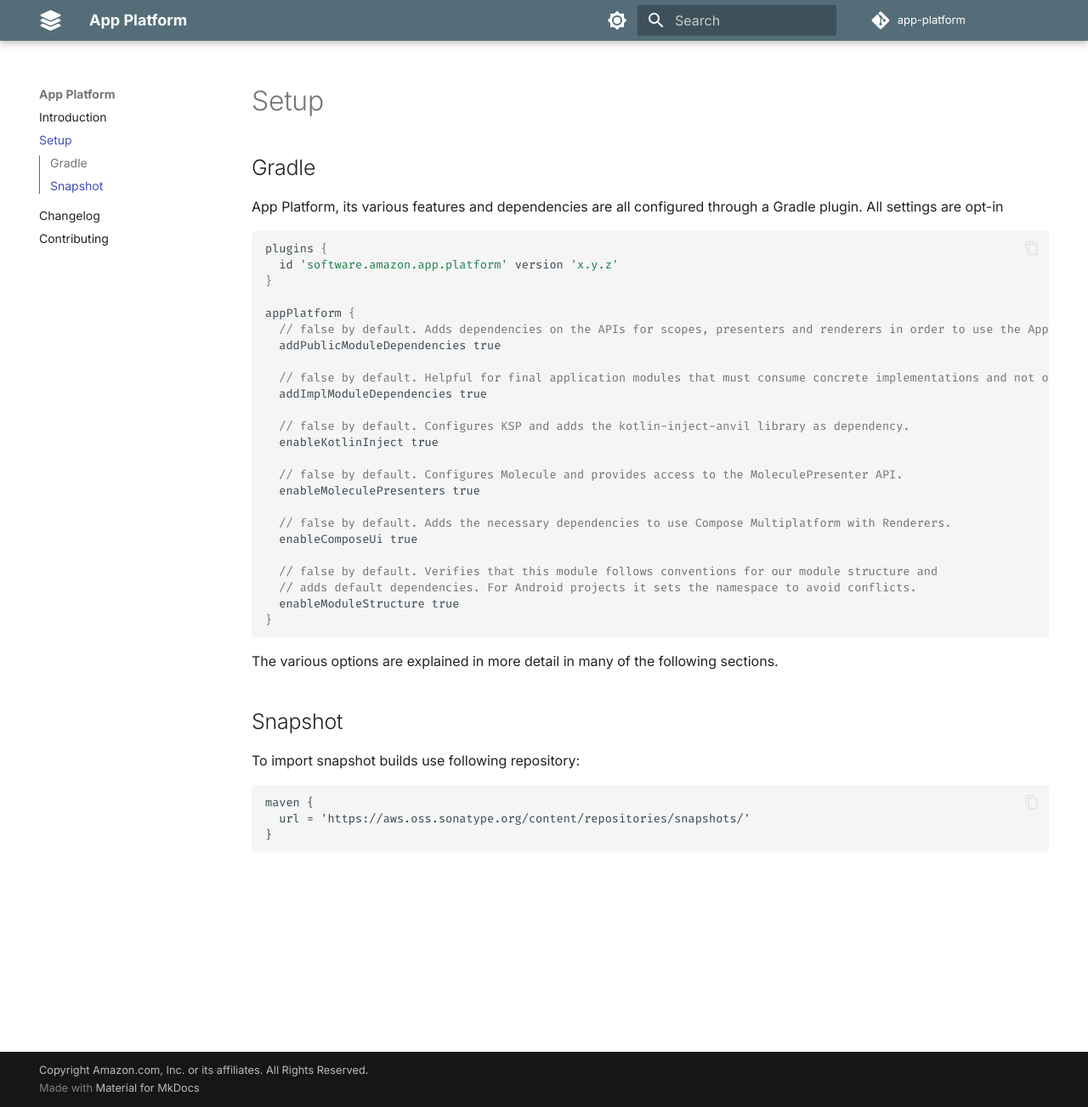
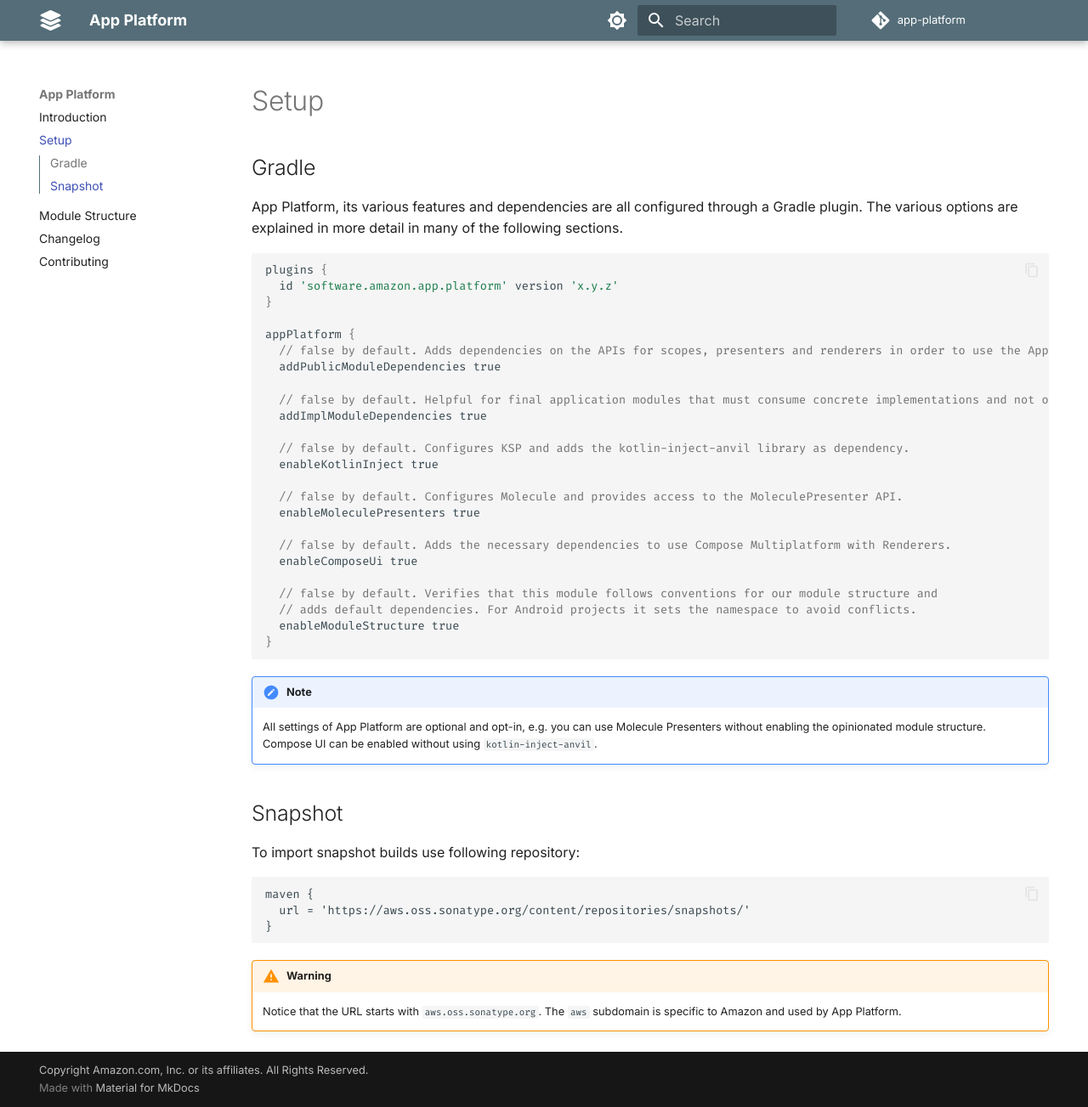
Before and after one commit to amzn/app-platform, an MkDocs documentation site: the page built from docs/setup.md, in a window 1280 px wide and 1303 px high. Shown: the whole window at 85% size. Built offline with MkDocs 1.6.1 and Material for MkDocs 9.7.7, drawn with Linux system fonts in a browser that asks for light colours; comment, search, counter and statistics services are not loaded.

Commit message:
More documentation updates.

````diff
--- a/docs/setup.md
+++ b/docs/setup.md
@@ -2,8 +2,9 @@
 
 ## Gradle
 
-App Platform, its various features and dependencies are all configured through a Gradle plugin. All settings
-are opt-in
+App Platform, its various features and dependencies are all configured through a Gradle plugin. The various options
+are explained in more detail in many of the following sections.
+
 ```groovy
 plugins {
   id 'software.amazon.app.platform' version 'x.y.z'
@@ -30,7 +31,11 @@
   enableModuleStructure true
 }
 ```
-The various options are explained in more detail in many of the following sections.
+
+!!! note
+
+    All settings of App Platform are optional and opt-in, e.g. you can use Molecule Presenters without enabling
+    the opinionated module structure. Compose UI can be enabled without using `kotlin-inject-anvil`.
 
 ## Snapshot
 
@@ -41,3 +46,8 @@
   url = 'https://aws.oss.sonatype.org/content/repositories/snapshots/'
 }
 ```
+
+!!! warning
+
+    Notice that the URL starts with `aws.oss.sonatype.org`. The `aws` subdomain is specific to Amazon and used
+    by App Platform.
--- a/mkdocs.yml
+++ b/mkdocs.yml
@@ -51,11 +51,13 @@
   - pymdownx.betterem:
       smart_enable: all
   - pymdownx.caret
+  - pymdownx.details
+  - pymdownx.emoji
   - pymdownx.inlinehilite
   - pymdownx.magiclink
   - pymdownx.smartsymbols
   - pymdownx.superfences
-  - pymdownx.emoji
+  - pymdownx.superfences
   - pymdownx.tabbed:
       alternate_style: true
   - tables
@@ -66,5 +68,6 @@
 nav:
   - 'Introduction': index.md
   - 'Setup': setup.md
+  - 'Module Structure': module-structure.md
   - 'Changelog': changelog.md
   - 'Contributing': contributing.md
````
Also changed, not shown: docs/module-structure.md (added, +13 -0 lines).
